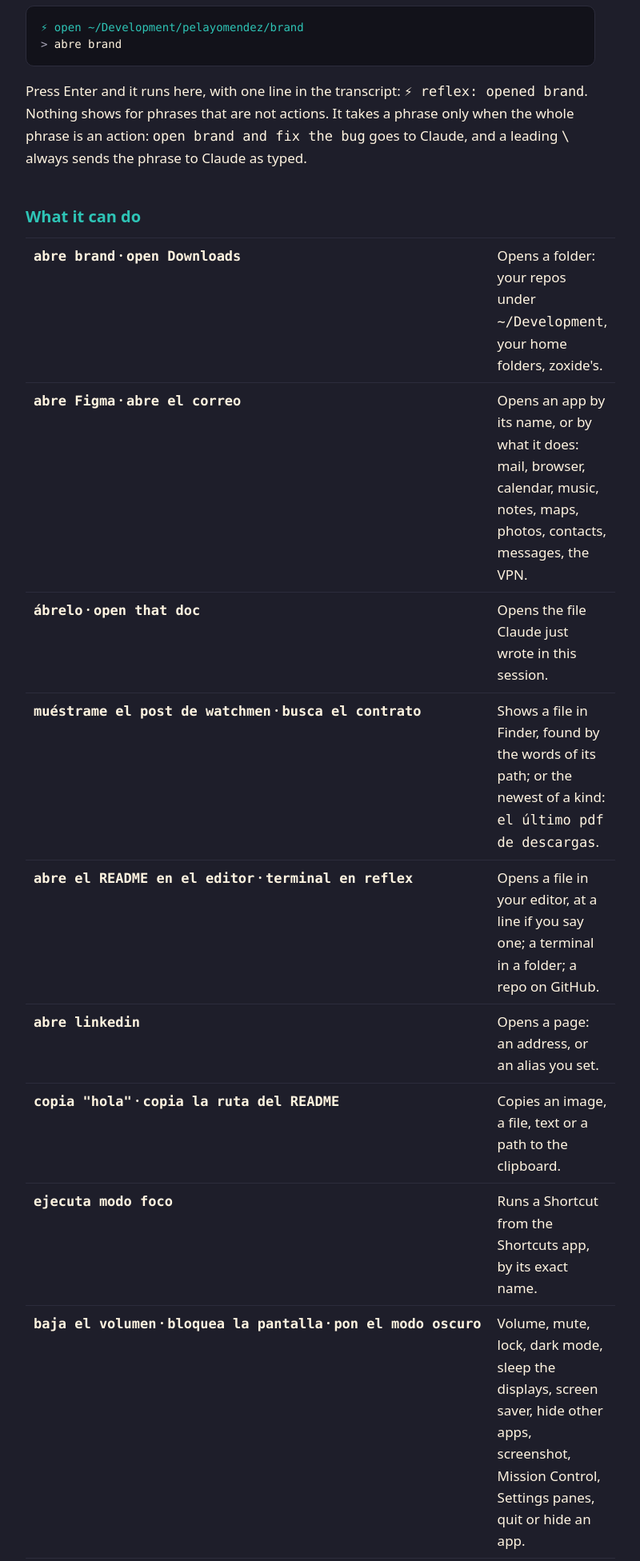
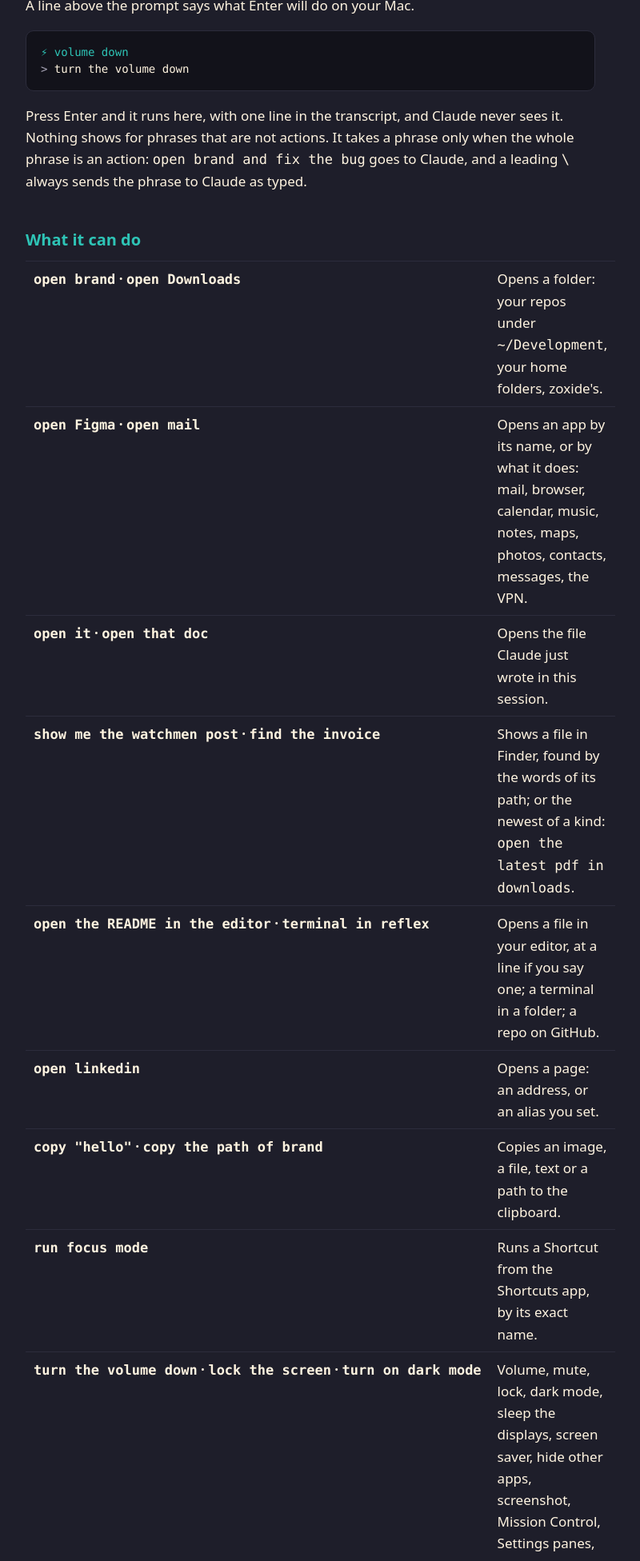
Before and after one commit to pelayomendez/reflex, a website: page docs/index.html in a window 1280 px wide. Shown: the part 848-2800 px from the top of the page at 80% size, without its empty margins (252-1052 px from the left). Drawn offline with Linux system fonts and the light colour scheme.

Commit message:
docs: English page, new claim, sticker icon in the README (#17)

```diff
--- a/docs/index.html
+++ b/docs/index.html
@@ -4,10 +4,10 @@
   <meta charset="utf-8">
   <meta name="viewport" content="width=device-width, initial-scale=1">
   <title>reflex · a Claude Code plugin</title>
-  <meta name="description" content="Control your Mac from Claude Code without leaving it and without spending a token. Type "open brand" and your Mac does it at once; a tiny local model understands free phrasing, and anything that is not wholly an action goes to Claude.">
+  <meta name="description" content="Control your Mac from Claude Code without spending a token. Type "turn the volume down" or "open Figma" and your Mac does it at once; a tiny local model understands free phrasing, and anything that is not wholly an action goes to Claude.">
   <link rel="icon" href="icon.png">
   <meta property="og:title" content="reflex">
-  <meta property="og:description" content="Your Mac does what you type at once, without waking Claude.">
+  <meta property="og:description" content="Control your Mac from Claude.">
   <meta property="og:url" content="https://pelayomendez.github.io/reflex/">
   <meta property="og:image" content="https://pelayomendez.github.io/reflex/og.png">
   <meta property="og:image:width" content="1200">
@@ -42,7 +42,7 @@
   <header>
     <img src="icon.png" alt="">
     <h1>reflex</h1>
-    <p class="tag">Control your Mac without leaving Claude Code and without spending a token. Type "open brand" and your Mac does it at once; a tiny local model understands free phrasing, and anything that is not wholly an action goes to Claude as typed.</p>
+    <p class="tag">Control your Mac from Claude Code without spending a token. Type "turn the volume down" or "open Figma" and your Mac does it at once; a tiny local model understands free phrasing, and anything that is not wholly an action goes to Claude as typed.</p>
     <p class="cta"><a class="primary" href="#install">Install</a><a href="https://github.com/pelayomendez/reflex">GitHub</a></p>
   </header>
 
@@ -51,31 +51,31 @@
 
   <h2>While you type</h2>
   <p>A line above the prompt says what Enter will do on your Mac.</p>
-<pre><span class="accent">⚡ open ~/Development/pelayomendez/brand</span>
-<span class="mute">&gt;</span> abre brand</pre>
-  <p>Press Enter and it runs here, with one line in the transcript: <code>⚡ reflex: opened brand</code>. Nothing shows for phrases that are not actions. It takes a phrase only when the whole phrase is an action: <code>open brand and fix the bug</code> goes to Claude, and a leading <code>\</code> always sends the phrase to Claude as typed.</p>
+<pre><span class="accent">⚡ volume down</span>
+<span class="mute">&gt;</span> turn the volume down</pre>
+  <p>Press Enter and it runs here, with one line in the transcript, and Claude never sees it. Nothing shows for phrases that are not actions. It takes a phrase only when the whole phrase is an action: <code>open brand and fix the bug</code> goes to Claude, and a leading <code>\</code> always sends the phrase to Claude as typed.</p>
 
   <h2>What it can do</h2>
   <table>
-    <tr><td><code>abre brand</code> · <code>open Downloads</code></td><td>Opens a folder: your repos under <code>~/Development</code>, your home folders, zoxide's.</td></tr>
-    <tr><td><code>abre Figma</code> · <code>abre el correo</code></td><td>Opens an app by its name, or by what it does: mail, browser, calendar, music, notes, maps, photos, contacts, messages, the VPN.</td></tr>
-    <tr><td><code>ábrelo</code> · <code>open that doc</code></td><td>Opens the file Claude just wrote in this session.</td></tr>
-    <tr><td><code>muéstrame el post de watchmen</code> · <code>busca el contrato</code></td><td>Shows a file in Finder, found by the words of its path; or the newest of a kind: <code>el último pdf de descargas</code>.</td></tr>
-    <tr><td><code>abre el README en el editor</code> · <code>terminal en reflex</code></td><td>Opens a file in your editor, at a line if you say one; a terminal in a folder; a repo on GitHub.</td></tr>
-    <tr><td><code>abre linkedin</code></td><td>Opens a page: an address, or an alias you set.</td></tr>
-    <tr><td><code>copia "hola"</code> · <code>copia la ruta del README</code></td><td>Copies an image, a file, text or a path to the clipboard.</td></tr>
-    <tr><td><code>ejecuta modo foco</code></td><td>Runs a Shortcut from the Shortcuts app, by its exact name.</td></tr>
-    <tr><td><code>baja el volumen</code> · <code>bloquea la pantalla</code> · <code>pon el modo oscuro</code></td><td>Volume, mute, lock, dark mode, sleep the displays, screen saver, hide other apps, screenshot, Mission Control, Settings panes, quit or hide an app.</td></tr>
-    <tr><td><code>¿cuánta batería tengo?</code> · <code>espacio en disco</code></td><td>Answers battery, disk and VPN status in one line, without Claude.</td></tr>
-    <tr><td><code>vacía la papelera</code></td><td>Empties the Trash, after asking, with «No» as the default.</td></tr>
+    <tr><td><code>open brand</code> · <code>open Downloads</code></td><td>Opens a folder: your repos under <code>~/Development</code>, your home folders, zoxide's.</td></tr>
+    <tr><td><code>open Figma</code> · <code>open mail</code></td><td>Opens an app by its name, or by what it does: mail, browser, calendar, music, notes, maps, photos, contacts, messages, the VPN.</td></tr>
+    <tr><td><code>open it</code> · <code>open that doc</code></td><td>Opens the file Claude just wrote in this session.</td></tr>
+    <tr><td><code>show me the watchmen post</code> · <code>find the invoice</code></td><td>Shows a file in Finder, found by the words of its path; or the newest of a kind: <code>open the latest pdf in downloads</code>.</td></tr>
+    <tr><td><code>open the README in the editor</code> · <code>terminal in reflex</code></td><td>Opens a file in your editor, at a line if you say one; a terminal in a folder; a repo on GitHub.</td></tr>
+    <tr><td><code>open linkedin</code></td><td>Opens a page: an address, or an alias you set.</td></tr>
+    <tr><td><code>copy "hello"</code> · <code>copy the path of brand</code></td><td>Copies an image, a file, text or a path to the clipboard.</td></tr>
+    <tr><td><code>run focus mode</code></td><td>Runs a Shortcut from the Shortcuts app, by its exact name.</td></tr>
+    <tr><td><code>turn the volume down</code> · <code>lock the screen</code> · <code>turn on dark mode</code></td><td>Volume, mute, lock, dark mode, sleep the displays, screen saver, hide other apps, screenshot, Mission Control, Settings panes, quit or hide an app.</td></tr>
+    <tr><td><code>how much battery do I have?</code> · <code>disk space</code></td><td>Answers battery, disk and VPN status in one line, without Claude.</td></tr>
+    <tr><td><code>empty the trash</code></td><td>Empties the Trash, after asking, with No as the default.</td></tr>
   </table>
-  <p>Spanish and English. A short, closed catalogue of verbs, run as fixed argument lists, never through a shell. State changes need a verb: a bare «dark mode» answering Claude's question stays with Claude. The only action that deletes anything, emptying the Trash, asks first.</p>
+  <p>English and Spanish. A short, closed catalogue of verbs, run as fixed argument lists, never through a shell. State changes need a verb: a bare "dark mode" answering Claude's question stays with Claude. The only action that deletes anything, emptying the Trash, asks first.</p>
 
   <h2>Templates, then a small model, then Claude</h2>
   <p>reflex is Karpathy's <em>cognitive core</em> at the scale of one machine: a small model that knows your system rather than the world, acts on it locally, and asks a big model, the oracle, when it is not sure.</p>
   <table>
     <tr><td class="green">Templates</td><td>Phrase patterns in Spanish and English, matched against the whole phrase. Free and instant.</td></tr>
-    <tr><td class="accent">Small model</td><td>reflex-core: FunctionGemma 270M taught the task on invented Macs, served by Ollama on yours. It finds what you mean in free phrasing ("¿me abres brand?"). It proposes; reflex decides: the verb, the place and whether it is a request come from the phrase, and the target must exist in your Mac's own index.</td></tr>
+    <tr><td class="accent">Small model</td><td>reflex-core: FunctionGemma 270M taught the task on invented Macs, served by Ollama on yours. It finds what you mean in free phrasing ("could you pull up brand for me?"). It proposes; reflex decides: the verb, the place and whether it is a request come from the phrase, and the target must exist in your Mac's own index.</td></tr>
     <tr><td>Claude</td><td>Anything that is not wholly an action, and anything reflex is not sure of, goes to Claude as typed.</td></tr>
   </table>
   <p>Claude is also the teacher. It wrote the training phrases for three invented people's Macs; a small adapter learned from them on a Mac in minutes, and a version is kept only if it scores better on the exam with no wrong action. Because it learned the task and not anyone's names, the same model works on your Mac as it is. <code>reflex learn</code> keeps what it missed, for the next version.</p>
```
Also changed, not shown: README.md, assets/icon.png, docs/og.png.
